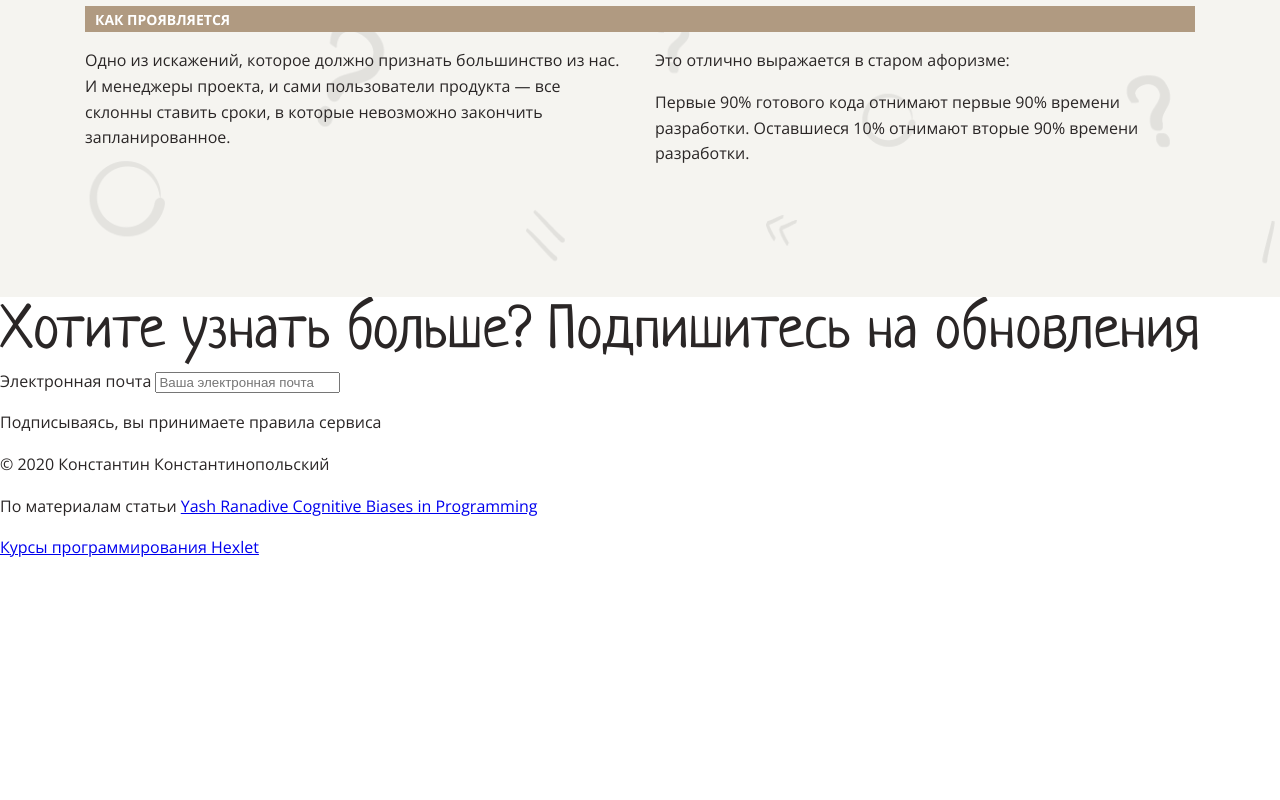
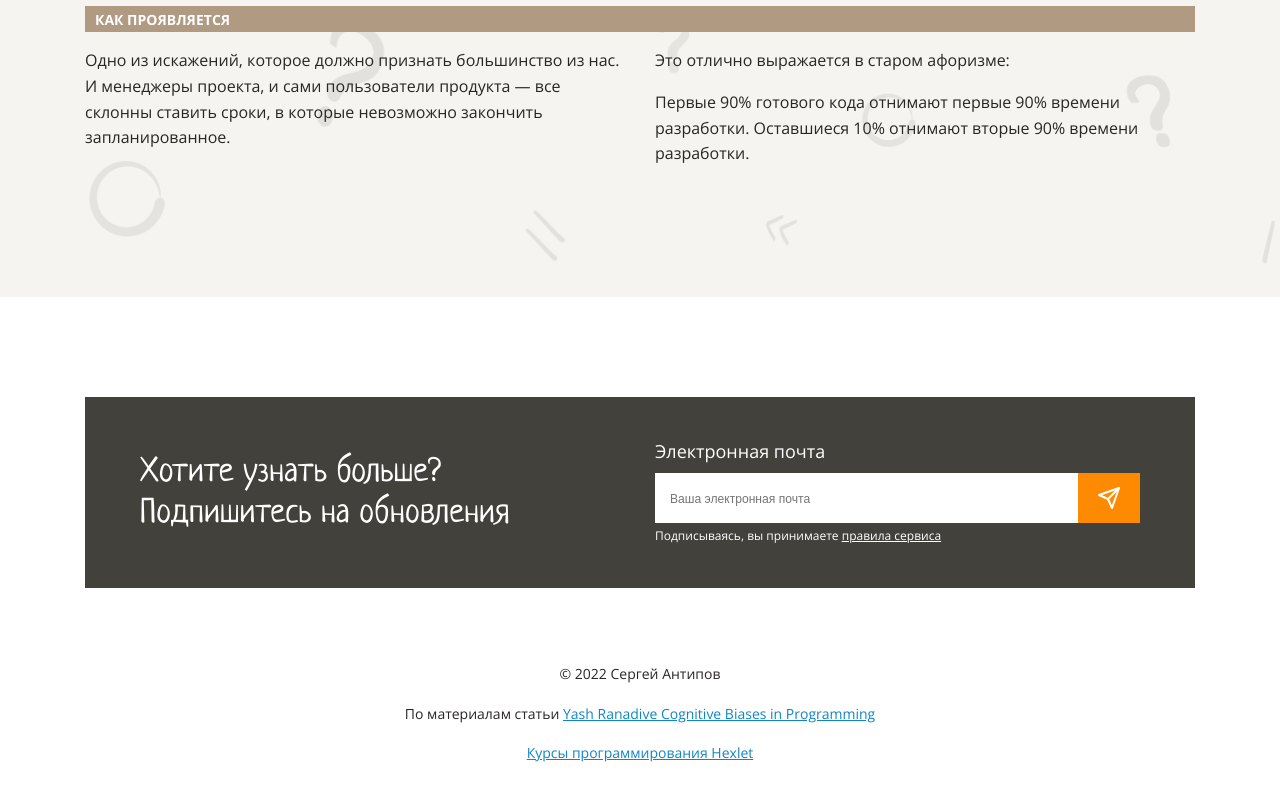
Before and after one commit to AntipovSergey/layout-designer-project-lvl1, a website: page src/index.html in a window 1280 px wide. Shown: the part 6905-7705 px from the top of the page. Before the commit the page ends 7466 px from the top, so only its background shows below. Drawn offline with Linux system fonts and the light colour scheme.

Commit message:
Finish footer section

```diff
--- a/src/index.html
+++ b/src/index.html
@@ -208,19 +208,24 @@
     </section>
   </main>
   <footer>
-    <div class="footer-content">
-      <h2>Хотите узнать больше? Подпишитесь на обновления</h2>
-      <form action="#">
-        <label for="email">Электронная почта</label>
-        <input type="email" id="email" name="email" placeholder="Ваша электронная почта">
-        <p>Подписываясь, вы принимаете правила сервиса</p>
-      </form>
+    <div class="container footer-container">
+      <div class="footer-content">
+        <div class="footer-content-title">
+          <h2>Хотите узнать больше?<br> Подпишитесь на обновления</h2>
+        </div>
+        <form action="#" class="input-form">
+          <label class="input-label" for="email">Электронная почта</label>
+          <div class="input-field">
+            <input type="email" class="input" id="email" name="email" placeholder="Ваша электронная почта">
+            <button class="input-button btn-orange position-relative" type="submit"></button>
+          </div>
+          <p class="input-form-text">Подписываясь, вы принимаете <a href="#">правила сервиса</a></p>
+        </form>
+      </div>
+      <p class="footer-copyright">© 2022 Сергей Антипов</p>
+      <p class="footer-links">По материалам статьи <a href="#">Yash Ranadive Cognitive Biases in Programming</a></p>
+      <a class="footer-course" href="#">Курсы программирования Hexlet</a>
     </div>
-    <p class="footer-copyright">© 2020 Константин Константинопольский</p>
-    <p class="footer-links">По материалам статьи <a href="#">Yash Ranadive Cognitive Biases in Programming</a></p>
-    <a class="footer-course" href="#">Курсы программирования Hexlet</a>
   </footer>
-
-
 </body>
 </html>
--- a/src/styles/style.css
+++ b/src/styles/style.css
@@ -9,6 +9,7 @@
   --translucent-dark: #908d8b;
   --brown: #b09a81;
   --blue: #1085c5;
+  --placeholder-color: #757575;
 }
 
 @font-face {
@@ -360,3 +361,98 @@ h3 {
 .errors-item-text-right p:last-of-type {
   margin-bottom: 30px;
 }
+
+/*---------------------------------------*/
+
+/* FOOTER ---------------------------------------*/
+
+.footer-container {
+  text-align: center;
+  font-size: 14px;
+}
+
+.footer-content {
+  display: flex;
+  justify-content: space-between;
+  align-items: center;
+  text-align: start;
+  margin-bottom: 73px;
+  padding: 42px 55px 39px 55px;
+  background-color: var(--main-dark);
+}
+
+.footer-content-title h2 {
+  font-size: 34px;
+  color: var(--white);
+}
+
+.input-form {
+  display: flex;
+  flex-direction: column;
+}
+
+.input-label {
+  display: block;
+  margin-bottom: 9px;
+  font-size: 18px;
+  color: var(--white);
+}
+
+.input-field {
+  display: flex;
+  min-width: 485px;
+}
+
+.input {
+  display: block;
+  flex-grow: 2;
+  border: none;
+  outline: none;
+  height: 50px;
+  padding: 15px;
+}
+
+.input::placeholder {
+  font-size: 12.1px;
+}
+
+.input-button {
+  border: none;
+  outline: none;
+  padding: 0;
+  width: 62px;
+  height: 50px;
+}
+
+.input-button::before {
+  content: "";
+  position: absolute;
+  top: 50%;
+  left: 50%;
+  transform: translate(-50%, -50%);
+  width: 24px;
+  height: 24px;
+  background-image: url('../images/send.svg');
+  background-repeat: no-repeat;
+  background-size: cover;
+}
+
+.input-form-text {
+  margin: 0;
+  font-size: 12px;
+  color: var(--white);
+}
+
+.input-form-text a {
+  text-decoration: underline;
+  color: inherit;
+}
+
+.footer-copyright {
+  font-size: 14px;
+}
+
+.footer-links a,
+.footer-course {
+  color: var(--blue);
+}
```
